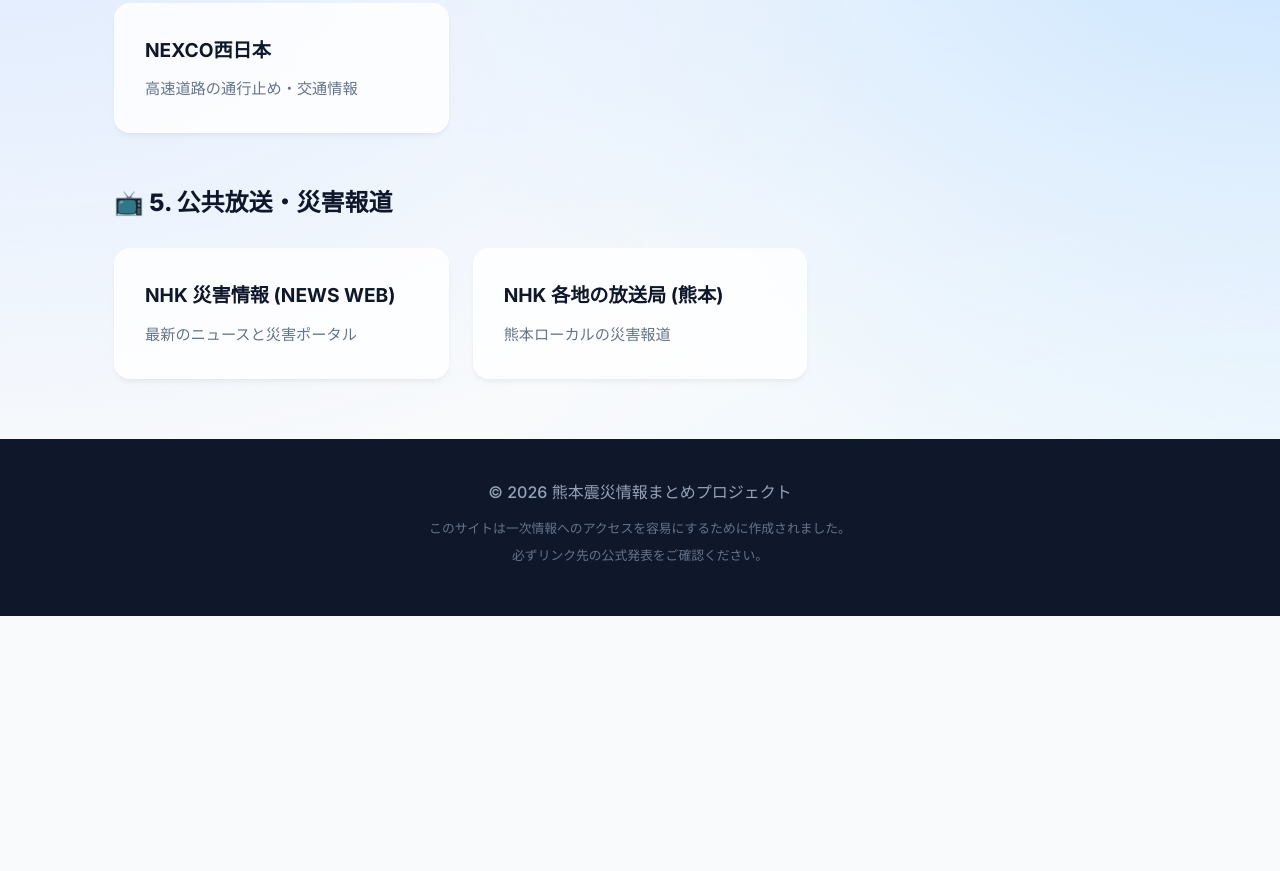
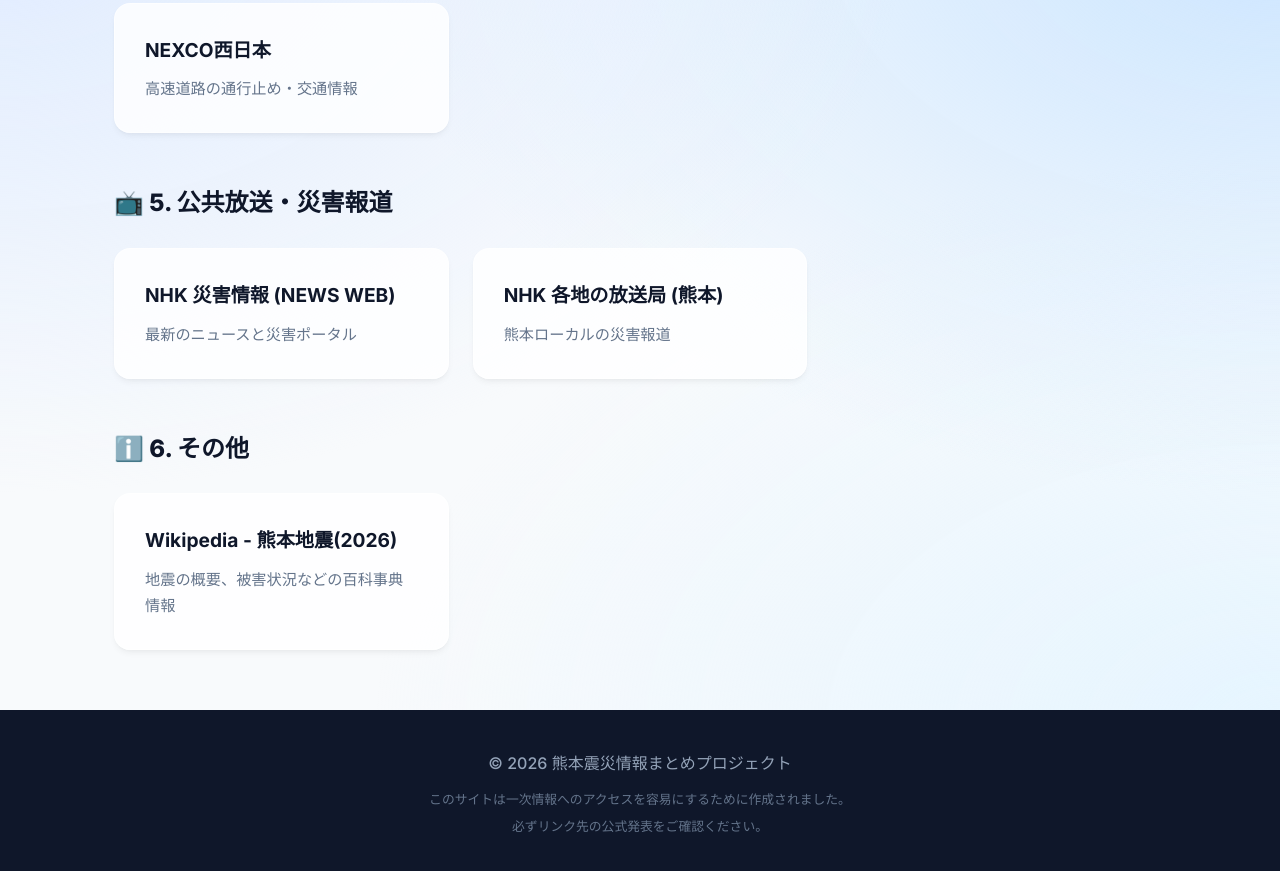
Before and after one commit to yasudajs/2026kminfo, a website built with Vite: page index.html in a window 1280 px wide. Shown: the part 1673-2544 px from the top of the page. Before the commit the page ends 2289 px from the top, so only its background shows below. Built offline with nearby package versions, Linux system fonts and the light colour scheme.

Commit message:
feat: add 'Others' section with Wikipedia link

```diff
--- a/index.html
+++ b/index.html
@@ -137,6 +137,16 @@
             </a>
           </div>
         </div>
+
+        <div class="category animate-fade-in delay-3">
+          <h2 class="category-title">ℹ️ 6. その他</h2>
+          <div class="card-grid">
+            <a href="https://ja.wikipedia.org/wiki/%E7%86%8A%E6%9C%AC%E5%9C%B0%E9%9C%87_(2026%E5%B9%B4)" target="_blank" rel="noopener noreferrer" class="link-card">
+              <h3>Wikipedia - 熊本地震(2026)</h3>
+              <p>地震の概要、被害状況などの百科事典情報</p>
+            </a>
+          </div>
+        </div>
       </section>
     </main>
 
```
